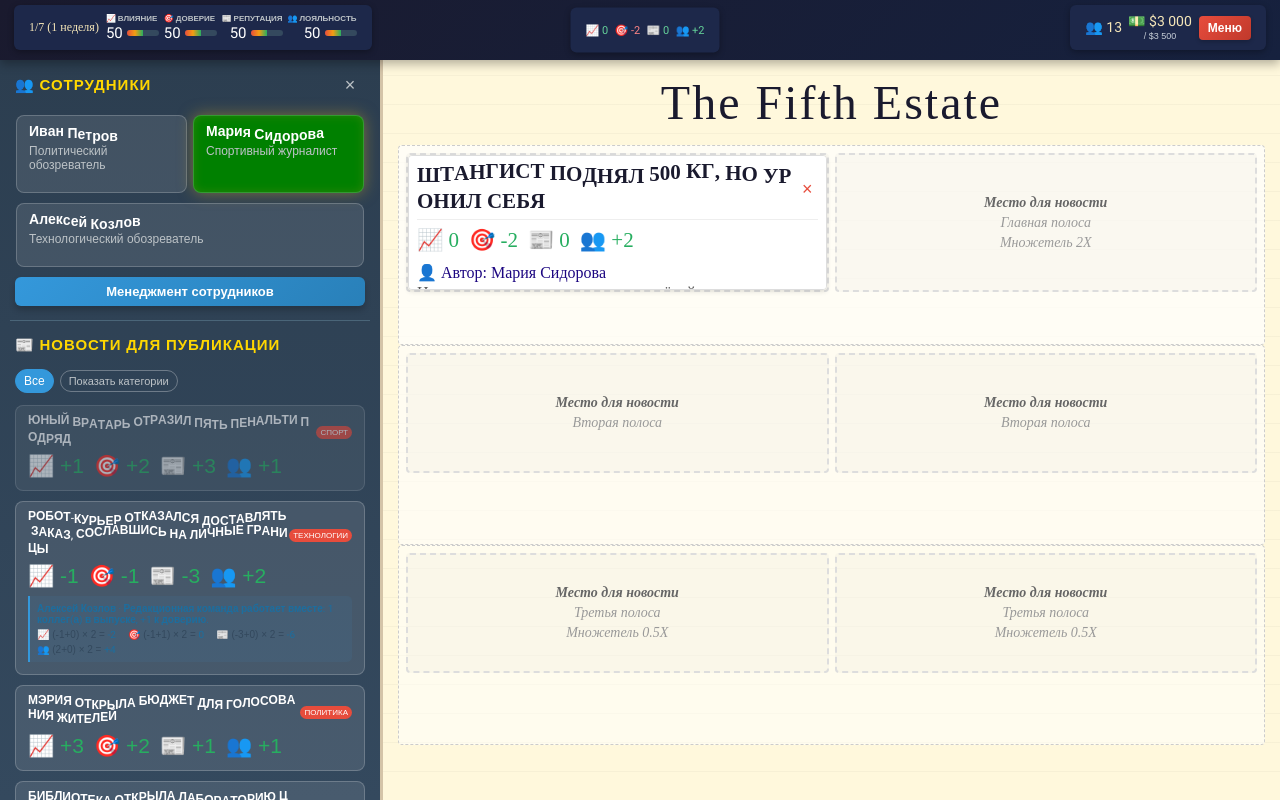
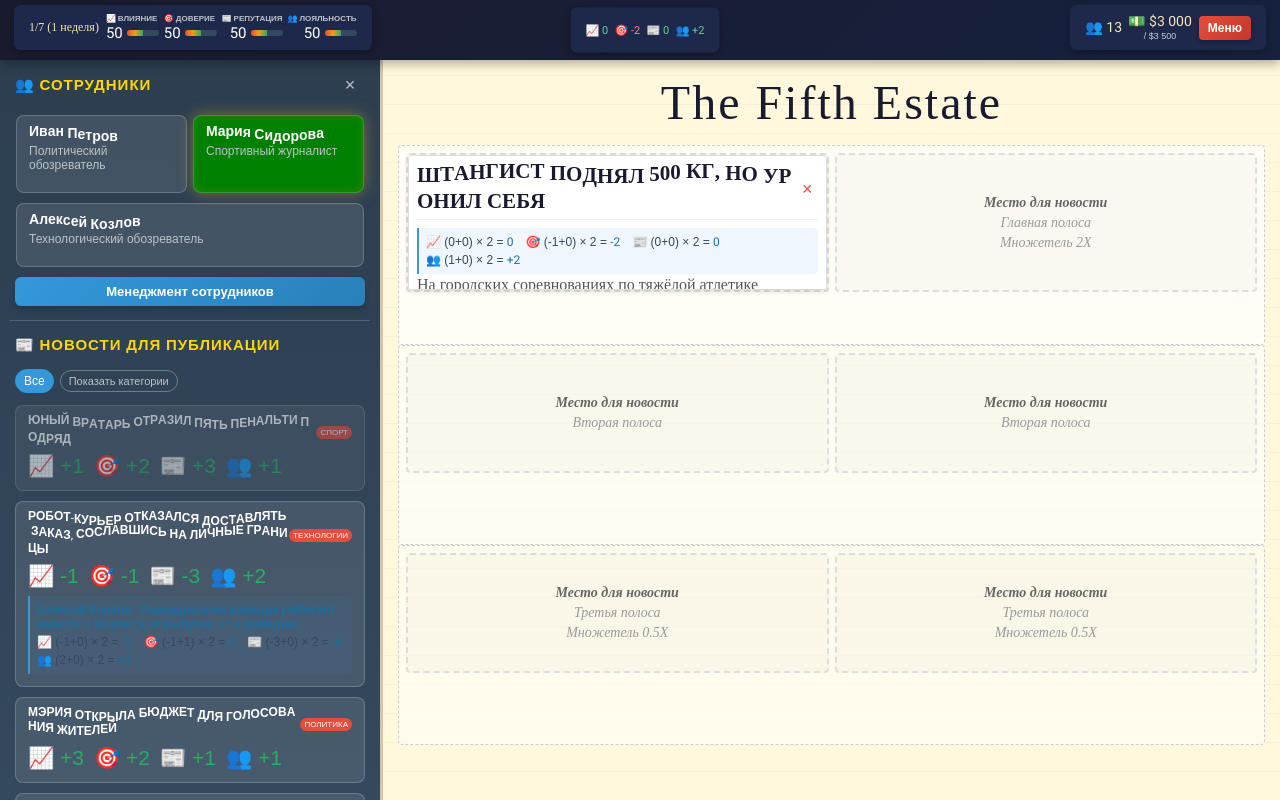
Before and after one commit to rvllvd/the_fifth_estate, a React (Vite) app: page / in a window 1280 px wide. Both pictures are taken after a click on the button 190 px from the left and 441 px from the top of the page. Built offline with nearby package versions, Linux system fonts and the light colour scheme; a web font is replaced by a local one.

Commit message:
fix design

```diff
--- a/src/components/NewsMetricBreakdown.tsx
+++ b/src/components/NewsMetricBreakdown.tsx
@@ -39,7 +39,7 @@
         )}
 
       <div className="news-breakdown-lines">
-        {entries(METRIC_LABELS).map(([key, [icon, label]]) => (
+        {entries(METRIC_LABELS).map(([key, [icon]]) => (
           <span key={key}>
             {icon} ({format(contribution.base[key])?.replace("+", "")}
             {contribution.bonus[key] < 0 ? "−" : "+"}
--- a/src/components/PlacedNewsCard.tsx
+++ b/src/components/PlacedNewsCard.tsx
@@ -38,22 +38,23 @@
           ×
         </button>
       </div>
-      <div className="placed-news-effects">
+      {/* <div className="placed-news-effects">
         {effects.map((e, i) => (
           <span key={i} className="effect">
             {e.label} {e.value > 0 ? "+" : ""}
             {e.value}
           </span>
         ))}
-        <span className="placed-news-author">
-          {contribution?.journalistName &&
-            `👤 Автор: ${contribution.journalistName}`}
-        </span>
-      </div>
+
+      </div> */}
       {contribution && (
-        <NewsMetricBreakdown contribution={contribution} compact />
+        <NewsMetricBreakdown contribution={contribution} compact alwaysShow />
       )}
       <div className="placed-news-content">{news.content}</div>
+      <span className="placed-news-author">
+        {contribution?.journalistName &&
+          `👤 Автор: ${contribution.journalistName}`}
+      </span>
     </div>
   );
 }
--- a/src/styles/news.scss
+++ b/src/styles/news.scss
@@ -155,7 +155,7 @@
   gap: 4px;
   margin-top: 8px;
   padding: 7px;
-  font-size: 10px;
+  font-size: 12px;
 }
 
 .news-item.placed {
--- a/src/styles/newspaper.scss
+++ b/src/styles/newspaper.scss
@@ -225,7 +225,7 @@
 }
 
 .placed-news-author {
-  float: right;
+  // float: right;
   /* background-color: #4a4a4a; */
   /* border-radius: 5px; */
   /* font-size: 15px; */
```
